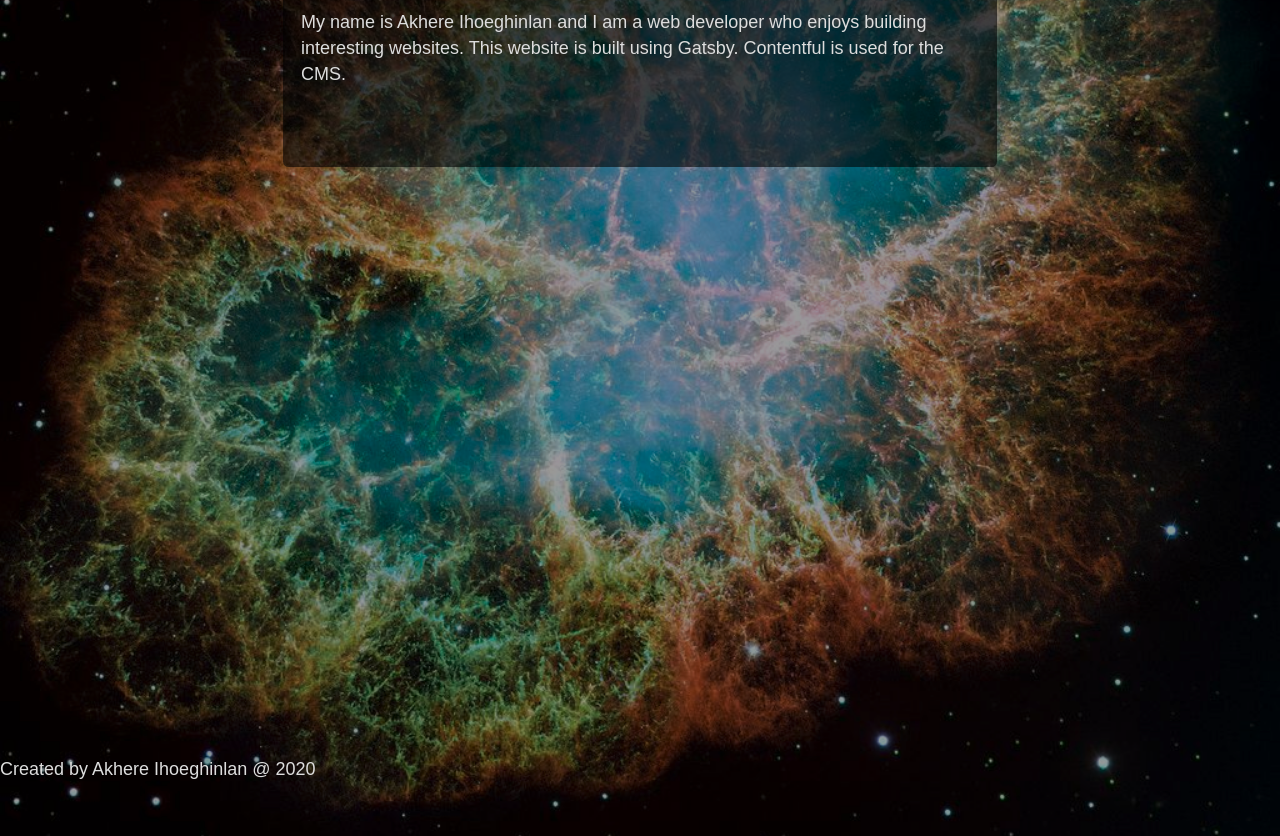
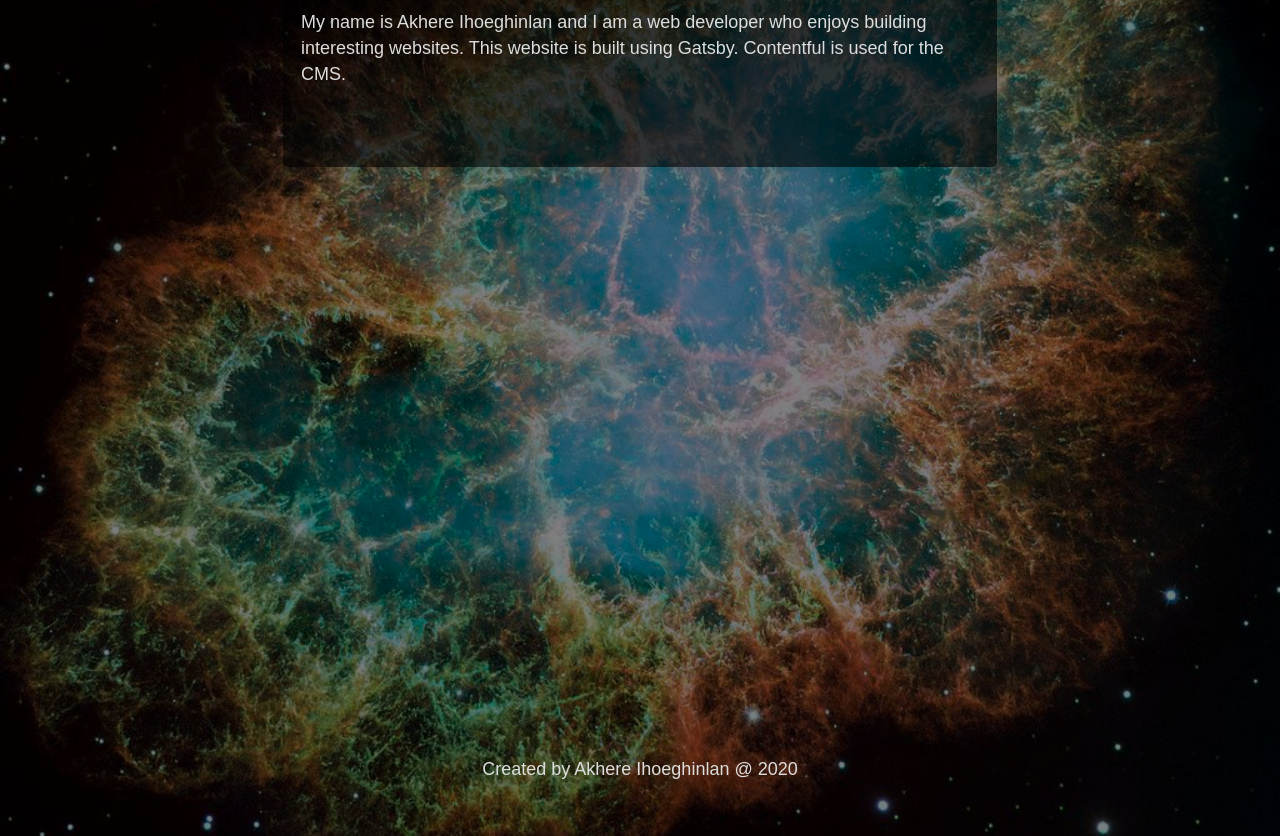
Before and after one commit to Akhere-G/gatsby-blog-site, a Gatsby site: page /about in a window 1280 px wide. Shown: the part 314-1150 px from the top of the page. Built offline with nearby package versions, Linux system fonts and the light colour scheme; Gatsby itself is replaced by a stand-in of ours.

```diff
--- a/src/styles/Footer.module.css
+++ b/src/styles/Footer.module.css
@@ -2,6 +2,7 @@
   margin-top: 3rem;
   text-align: center;
   padding-bottom: 3rem;
+  width: 100%;
 }
 
 .footer * {
--- a/src/styles/Layout.module.css
+++ b/src/styles/Layout.module.css
@@ -1,11 +1,10 @@
 .hero{
-  background-image:  linear-gradient(rgba(0, 0, 0, 0.4), rgba(0, 0, 0, 0.4)), url("../images/Crab_Nebula.jpg");
+  background-image:  linear-gradient(rgba(0, 0, 0, 0.5), rgba(0, 0, 0, 0.5)), url("../images/Crab_Nebula.jpg");
   background-position: center;
   background-repeat: no-repeat;
   background-size: cover;
   width: 100%;
   min-height: 100vh;
-  transition: all linear 400ms;
   background-attachment: fixed;
   position: relative;
   display: flex;
--- a/src/styles/index.css
+++ b/src/styles/index.css
@@ -5,6 +5,7 @@
   font: 112.5%/1.45em georgia, serif;
   box-sizing: border-box;
   overflow-y: scroll;
+
 }
 body {
   margin: 0;
```
